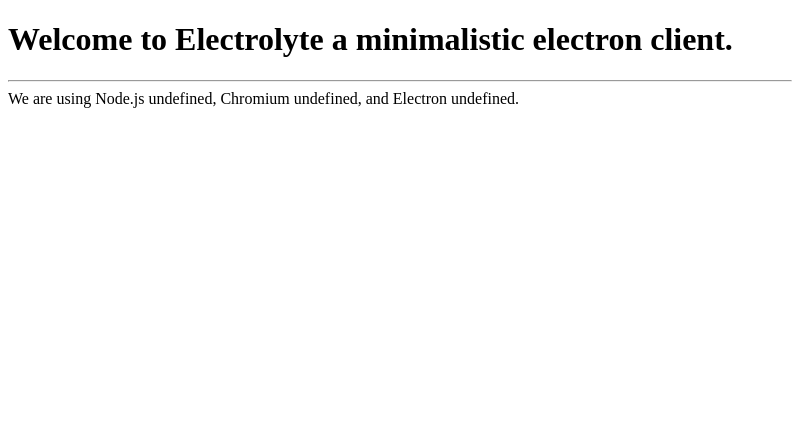
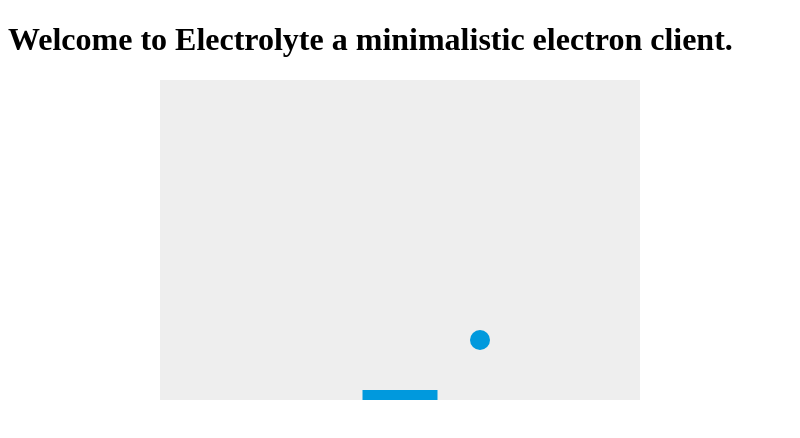
Before and after one commit to d1srupt0r/electrolyte, an Electron app: page index.html in a window 800 px wide. Drawn offline with Linux system fonts and the light colour scheme.

Commit message:
breakout! initial work progress checkin

```diff
--- a/index.html
+++ b/index.html
@@ -1,22 +1,24 @@
 <!DOCTYPE html>
 <html>
   <head>
-    <meta charset="UTF-8">
+    <meta charset="utf-8">
     <title>Electrolyte</title>
+    <style>
+      canvas { background: #eee; display: block; margin: 0 auto; }
+    </style>
   </head>
 
   <body>
     <h1>Welcome to Electrolyte a minimalistic electron client.</h1>
+
+    <canvas id="game" width="480" height="320"></canvas>
   </body>
 
   <footer>
-    <hr/>
-    We are using Node.js <script>document.write(process.versions.node)</script>,
-    Chromium <script>document.write(process.versions.chrome)</script>,
-    and Electron <script>document.write(process.versions.electron)</script>.
   </footer>
 
   <script>
     require('./renderer.js')
+    require('./js/game.js')
   </script>
 </html>
--- /dev/null
+++ b/js/controls.js
@@ -0,0 +1,7 @@
+let keys = []
+
+document.addEventListener('keydown', (e) => { keys[e.keyCode] = true })
+document.addEventListener('keyup', (e) => { keys[e.keyCode] = false })
+
+exports.vk = Object.freeze({ left: 37, right: 39 })
+exports.keyboardCheck = (k) => { return keys[k] }
--- /dev/null
+++ b/js/game.js
@@ -0,0 +1,79 @@
+let keyboard = require('./controls.js')
+
+let canvas = document.getElementById('game')
+let ctx = canvas.getContext('2d')
+
+/*
+ ToDO: add inheritance; possibly an object class that both the ball and paddle can use so
+       that draw and step can be called inheritance a consitant manor regardless of what
+       type of element is using those events
+*/
+
+function Ball (x, y, size, speed) {
+  this.x = x
+  this.y = y
+  this.size = size
+  this.speed = speed
+  this.dx = speed
+  this.dy = -speed
+  this.step = () => {
+    if (this.x + this.dx > canvas.width - this.size || this.x + this.dx < this.size) {
+      this.dx = -this.dx
+    }
+    if (this.y + this.dy < this.size) {
+      this.dy = -this.dy
+    } else if (this.y + this.dy > canvas.height - this.size) {
+      if (this.x > paddle.x && this.x < paddle.x + paddle.width) {
+        this.dy = -this.dy
+      } else {
+        // ToDo: set a boolean and draw text possibly with countdown as well
+        /* ctx.font = '16pt Consolas'
+        ctx.fillText('Game Over!', 0, 0) */
+        this.x = canvas.width / 2
+        this.y = canvas.height / 2
+      }
+    }
+    this.x += this.dx
+    this.y += this.dy
+  }
+  this.draw = () => {
+    ctx.beginPath()
+    ctx.arc(this.x, this.y, this.size, 0, Math.PI * 2)
+    ctx.fillStyle = '#09d'
+    ctx.fill()
+    ctx.closePath()
+  }
+}
+
+function Paddle (x, y, width, height) {
+  this.x = x
+  this.y = y
+  this.width = width
+  this.height = height
+  this.step = () => {
+    if (keyboard.keyboardCheck(keyboard.vk.left) && this.x > 0) {
+      this.x -= 7
+    } else if (keyboard.keyboardCheck(keyboard.vk.right) && this.x < canvas.width - this.width) {
+      this.x += 7
+    }
+  }
+  this.draw = () => {
+    ctx.beginPath()
+    ctx.rect(this.x, canvas.height - this.height, this.width, this.height)
+    ctx.fillStyle = '#09d'
+    ctx.fill()
+    ctx.closePath()
+  }
+}
+
+// GAME
+let ball = new Ball(canvas.width / 2, canvas.height / 2, 10, 2)
+let paddle = new Paddle((canvas.width - 75) / 2, canvas.height - 10, 75, 10)
+function Draw () {
+  ctx.clearRect(0, 0, canvas.width, canvas.height)
+  ball.step()
+  ball.draw()
+  paddle.step()
+  paddle.draw()
+}
+setInterval(Draw, 10)
```
Also changed, not shown: ball.gif (added).
